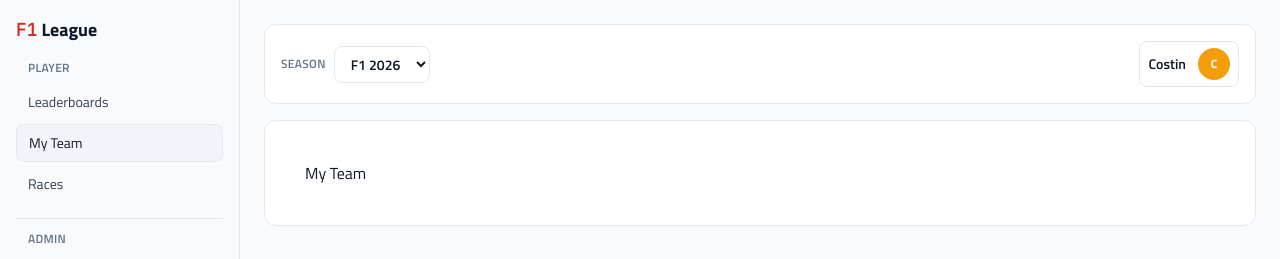
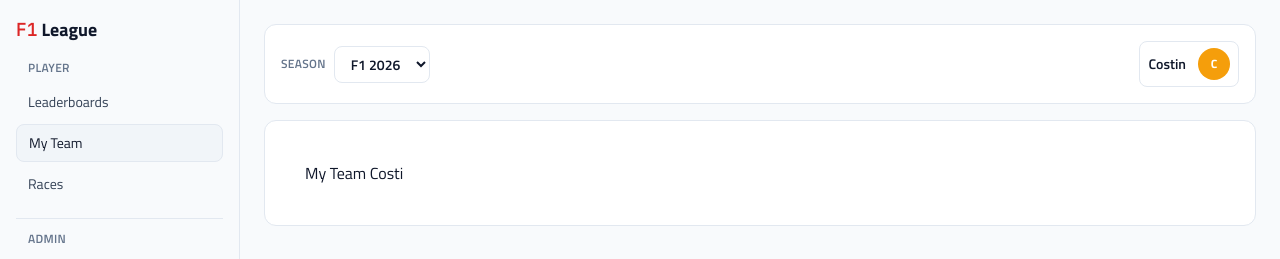
Before and after one commit to CostinIoana/F1-League, a React (Vite) app in the folder my-app/: page /my-team in a window 1280 px wide. Shown: the top 259 px of the page. Built offline with nearby package versions, Linux system fonts and the light colour scheme.

Commit message:
schimbare

```diff
--- a/my-app/src/pages/MyTeamPage.tsx
+++ b/my-app/src/pages/MyTeamPage.tsx
@@ -1,3 +1,3 @@
 export function MyTeamPage() {
-  return <div className="p-6">My Team</div>;
+  return <div className="p-6">My Team Costi</div>;
 }
```
